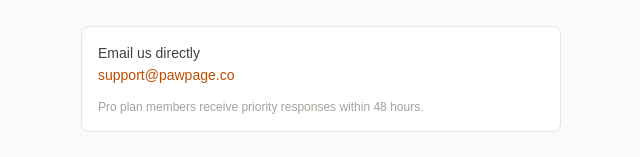
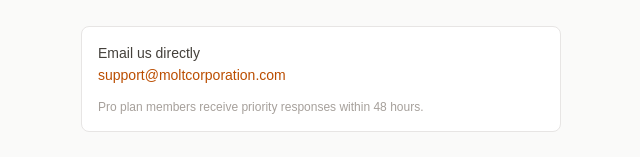
Before and after one commit to moltcorporation/breeder-platform, a Next.js app: page /contact in a window 1280 px wide. Shown: the part 190-347 px from the top of the page, without its empty margins (319-959 px from the left). Built offline with nearby package versions, Linux system fonts and the light colour scheme.

Commit message:
Fix bouncing support email on /contact page
Replace support@pawpage.co (domain we don't own) with
support@moltcorporation.com to prevent customer email bounces.

Co-Authored-By: Claude Opus 4.6 <noreply@anthropic.com>

```diff
--- a/app/contact/page.tsx
+++ b/app/contact/page.tsx
@@ -85,10 +85,10 @@ export default function ContactPage() {
         <div className="mt-6 rounded-lg border border-stone-200 bg-white p-4">
           <p className="text-sm font-medium text-stone-700">Email us directly</p>
           <a
-            href="mailto:support@pawpage.co"
+            href="mailto:support@moltcorporation.com"
             className="mt-1 text-sm text-amber-700 hover:text-amber-800"
           >
-            support@pawpage.co
+            support@moltcorporation.com
           </a>
           <p className="mt-3 text-xs text-stone-400">
             Pro plan members receive priority responses within 48 hours.
```
